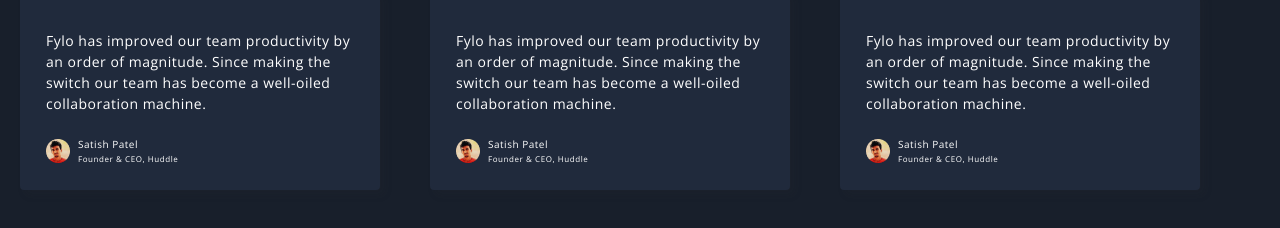
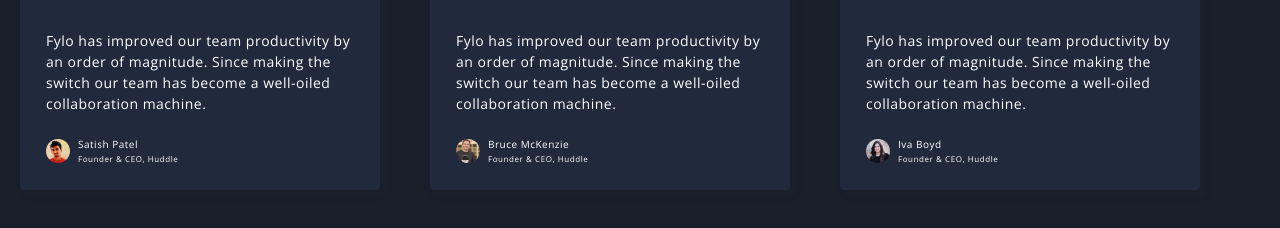
Before and after one commit to gnurullayev/fylo, a plain HTML site: page index.html in a window 1280 px wide. Shown: the part 2520-2748 px from the top of the page. Drawn offline with nearby package versions, Linux system fonts and the light colour scheme.

Commit message:
index file change

```diff
--- a/index.html
+++ b/index.html
@@ -125,9 +125,9 @@
                             </p>
 
                             <div class="productive__about-info">
-                                <img class="productive__avatar" src="./img/satish-patell.png" alt="Satish Patel" width="24" height="24">
+                                <img class="productive__avatar" src="./img/bruce -mckenzie.png" alt="Bruce McKenzie" width="24" height="24">
                                 <div>
-                                    <p class="productive__name">Satish Patel</p>
+                                    <p class="productive__name">Bruce McKenzie</p>
                                     <p class="productive__job">Founder & CEO, Huddle</p>
                                 </div>
                             </div>
@@ -139,9 +139,9 @@
                             </p>
 
                             <div class="productive__about-info">
-                                <img class="productive__avatar" src="./img/satish-patell.png" alt="Satish Patel" width="24" height="24">
+                                <img class="productive__avatar" src="./img/Iva-boyd.png" alt="Iva Boyd" width="24" height="24">
                                 <div>
-                                    <p class="productive__name">Satish Patel</p>
+                                    <p class="productive__name">Iva Boyd</p>
                                     <p class="productive__job">Founder & CEO, Huddle</p>
                                 </div>
                             </div>
```
Also changed, not shown: 1 other file.
